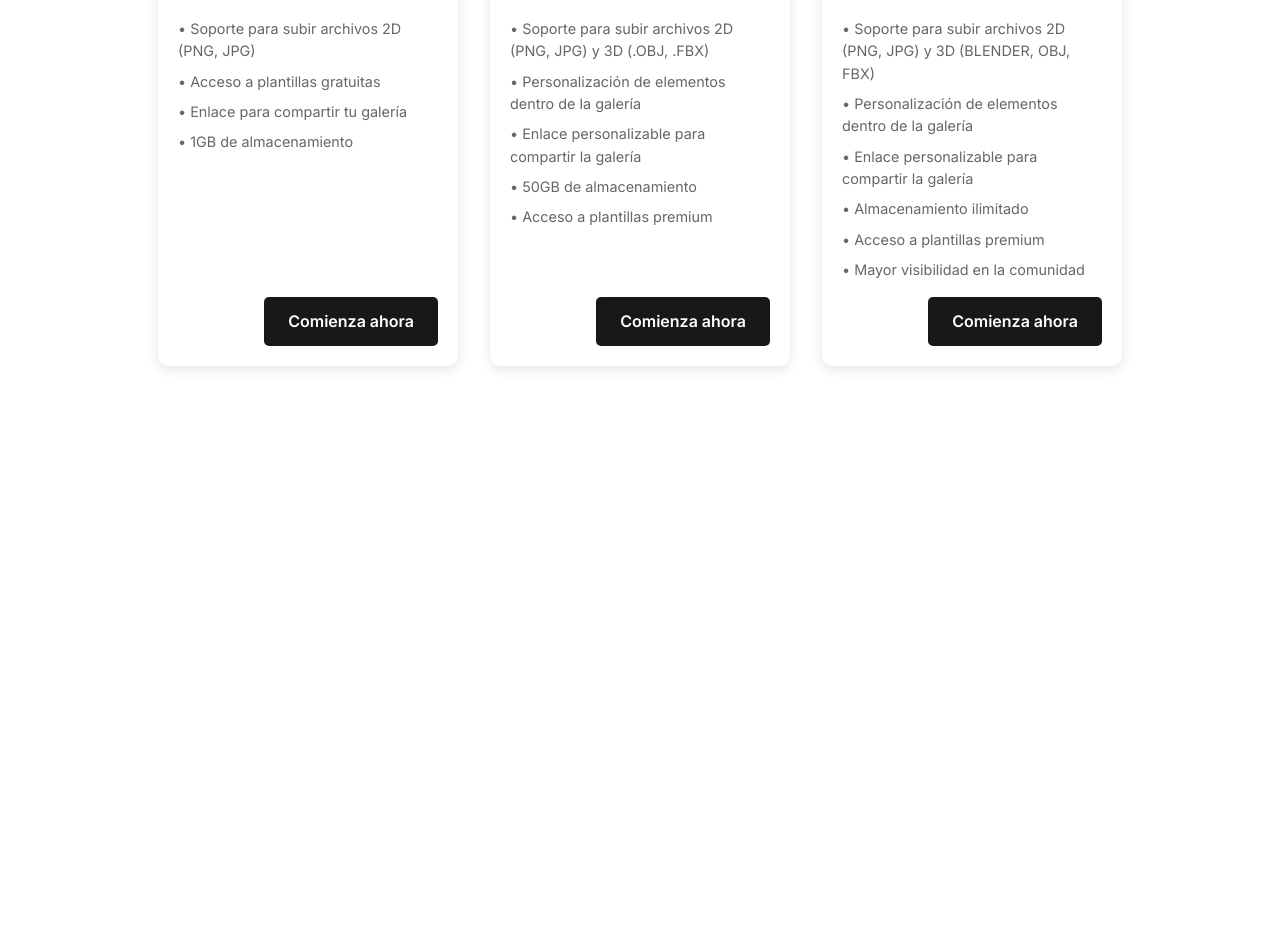
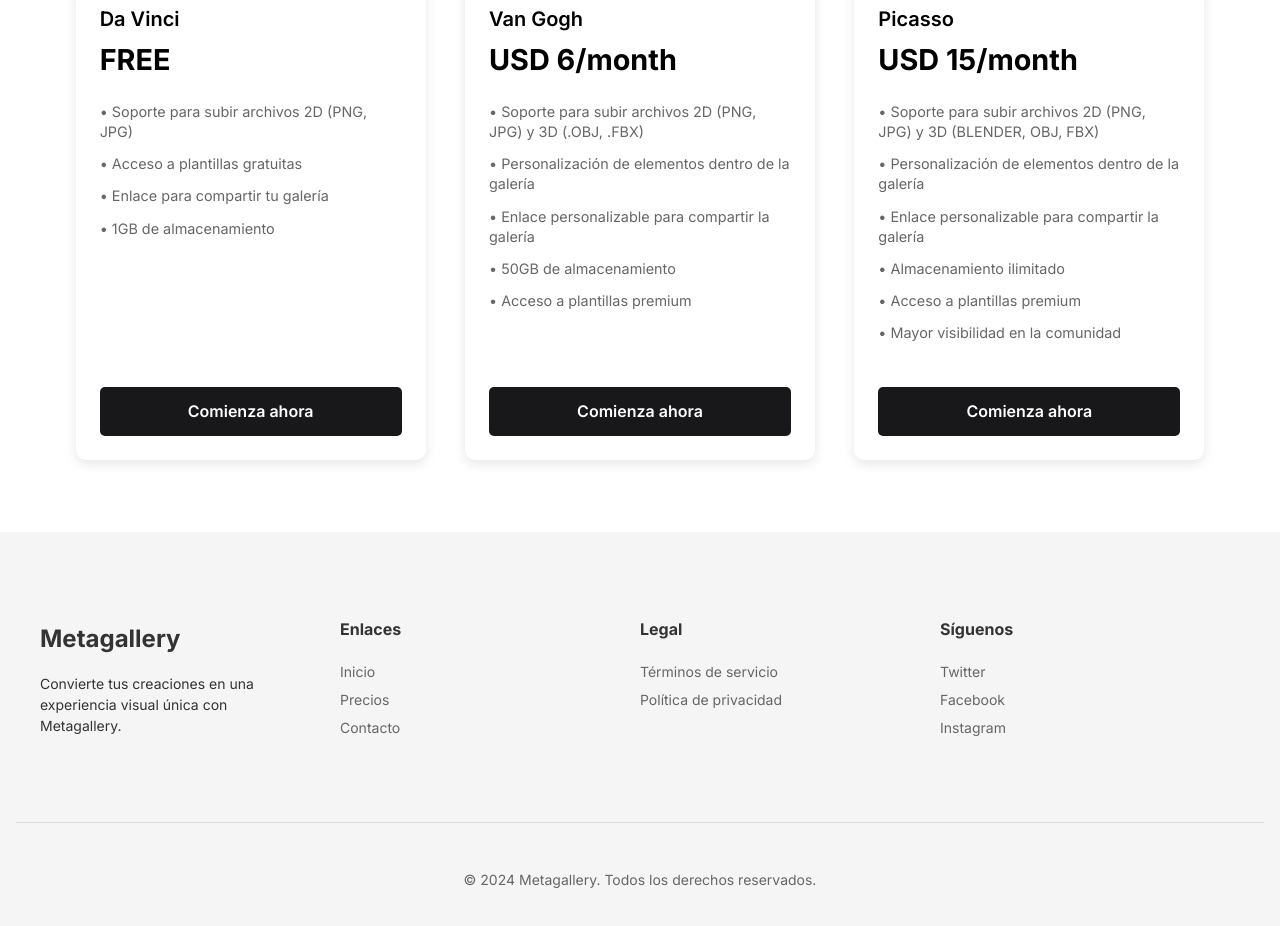
Before and after one commit to fisirc/metagallery, a React (Vite) app in the folder app/: page / in a window 1280 px wide. Shown: the part 1234-2160 px from the top of the page. Before the commit the page ends 1640 px from the top, so only its background shows below. Built offline with nearby package versions, Linux system fonts and the light colour scheme.

Commit message:
responsivity and footer

```diff
--- /dev/null
+++ b/app/src/components/Footer/Footer.module.css
@@ -0,0 +1,74 @@
+.footer {
+  background-color: #f5f5f5;
+  padding: 4rem 1rem 2rem;
+  color: #333;
+}
+
+.container {
+  max-width: 75rem;
+  margin: 0 auto;
+  display: flex;
+  flex-wrap: wrap;
+  justify-content: space-between;
+}
+
+.column {
+  flex: 1;
+  min-width: 200px;
+  margin-bottom: 2rem;
+}
+
+.title {
+  font-size: 1.5rem;
+  font-weight: bold;
+  margin-bottom: 1rem;
+}
+
+.description {
+  font-size: 0.875rem;
+  line-height: 1.5;
+}
+
+.subtitle {
+  font-size: 1rem;
+  font-weight: bold;
+  margin-bottom: 1rem;
+}
+
+.list {
+  list-style-type: none;
+  padding: 0;
+}
+
+.link {
+  color: #666;
+  text-decoration: none;
+  font-size: 0.875rem;
+  line-height: 2;
+}
+
+.link:hover {
+  color: #000;
+}
+
+.bottom {
+  border-top: 1px solid #ddd;
+  padding-top: 2rem;
+  margin-top: 2rem;
+  text-align: center;
+}
+
+.copyright {
+  font-size: 0.875rem;
+  color: #666;
+}
+
+@media (max-width: 768px) {
+  .container {
+    flex-direction: column;
+  }
+
+  .column {
+    margin-bottom: 2rem;
+  }
+}
--- /dev/null
+++ b/app/src/components/Footer/Footer.tsx
@@ -0,0 +1,45 @@
+import React from 'react';
+import styles from './Footer.module.css';
+
+export const Footer: React.FC = () => {
+  return (
+    <footer className={styles.footer}>
+      <div className={styles.container}>
+        <div className={styles.column}>
+          <h3 className={styles.title}>Metagallery</h3>
+          <p className={styles.description}>
+            Convierte tus creaciones en una <br></br>
+            experiencia visual única con<br></br>
+            Metagallery.
+          </p>
+        </div>
+        <div className={styles.column}>
+          <h4 className={styles.subtitle}>Enlaces</h4>
+          <ul className={styles.list}>
+            <li><a href="#" className={styles.link}>Inicio</a></li>
+            <li><a href="#" className={styles.link}>Precios</a></li>
+            <li><a href="#" className={styles.link}>Contacto</a></li>
+          </ul>
+        </div>
+        <div className={styles.column}>
+          <h4 className={styles.subtitle}>Legal</h4>
+          <ul className={styles.list}>
+            <li><a href="#" className={styles.link}>Términos de servicio</a></li>
+            <li><a href="#" className={styles.link}>Política de privacidad</a></li>
+          </ul>
+        </div>
+        <div className={styles.column}>
+          <h4 className={styles.subtitle}>Síguenos</h4>
+          <ul className={styles.list}>
+            <li><a href="#" className={styles.link}>Twitter</a></li>
+            <li><a href="#" className={styles.link}>Facebook</a></li>
+            <li><a href="#" className={styles.link}>Instagram</a></li>
+          </ul>
+        </div>
+      </div>
+      <div className={styles.bottom}>
+        <p className={styles.copyright}>&copy; 2024 Metagallery. Todos los derechos reservados.</p>
+      </div>
+    </footer>
+  );
+};
--- a/app/src/pages/Home/components/PricingCard.module.css
+++ b/app/src/pages/Home/components/PricingCard.module.css
@@ -1,43 +1,46 @@
 .card {
-  padding: 20px;
+  padding: clamp(1rem, 3vw, 1.5rem);
   border-radius: 10px;
   box-shadow: 0 4px 12px rgba(0, 0, 0, 0.1);
   background-color: #fff;
-  width: 300px;
+  width: 100%;
+  max-width: 350px;
+  margin: 0 auto;
   text-align: left;
   display: flex;
   flex-direction: column;
+  height: 100%;
 }
 
 .title {
-  font-size: 1.25rem;
+  font-size: clamp(1.1rem, 2.5vw, 1.25rem);
   font-weight: 600;
   margin: 0;
 }
 
 .price {
-  font-size: 1.80rem;
+  font-size: clamp(1.5rem, 3vw, 1.8rem);
   font-weight: 700;
   margin: 0.2rem 0;
 }
 
 .features {
-  font-size: 0.5rem;
   list-style-type: none;
   padding: 0;
-  margin: 0.5rem 0;
+  margin: 1rem 0;
+  flex-grow: 1;
 }
 
 .feature {
-  font-size: 0.9rem;
+  font-size: clamp(0.85rem, 2vw, 0.9rem);
   color: #666;
-  margin-bottom: 0.5rem;
+  margin-bottom: 0.75rem;
+  line-height: 1.4;
 }
 
 .button {
-  margin-top: auto;
   padding: 0.75rem 1.5rem;
-  font-size: 1rem;
+  font-size: clamp(0.875rem, 2vw, 1rem);
   font-weight: 600;
   color: #fff;
   background-color: #18181B;
@@ -45,10 +48,27 @@
   border-radius: 5px;
   cursor: pointer;
   transition: background-color 0.3s ease;
-  align-self: flex-end;
-  width: auto;
+  width: 100%;
+  text-align: center;
+  margin-top: 1rem;
 }
 
 .button:hover {
   background-color: #333;
 }
+
+@media (max-width: 768px) {
+  .card {
+    padding: 1.25rem;
+  }
+
+  .feature {
+    margin-bottom: 0.5rem;
+  }
+}
+
+@media (max-width: 480px) {
+  .card {
+    max-width: 100%;
+  }
+}
--- a/app/src/pages/Home/components/PricingSection.module.css
+++ b/app/src/pages/Home/components/PricingSection.module.css
@@ -1,28 +1,18 @@
 .pricingSection {
-  padding: 0rem 1rem;
-  max-width: 80%;
+  padding: 2rem 1rem;
+  width: 100%;
+  max-width: 1200px;
   margin: 0 auto;
-  display: flex;
-  align-items: center;
-  justify-content: center;
-}
-
-.imageContainer {
-  flex: 1;
-  display: flex;
-  justify-content: center;
-  height: 80vh;
 }
 
 .contentContainer {
-  flex: 2;
   text-align: center;
-  margin: 2.5rem;
-  margin-top: 0;
+  margin: 2.5rem auto;
+  padding: 0 1rem;
 }
 
 .title {
-  font-size: 2.5rem;
+  font-size: clamp(1.8rem, 4vw, 2.5rem);
   font-weight: bold;
   margin-bottom: 1rem;
   margin-top: 0;
@@ -31,14 +21,45 @@
 .description {
   max-width: 48rem;
   margin: 0 auto 3rem;
-  font-size: 1.125rem;
+  font-size: clamp(0.875rem, 2vw, 1.125rem);
   color: #666;
+  padding: 0 1rem;
 }
 
 .cardContainer {
   display: grid;
-  grid-template-columns: repeat(3, 1fr);
+  grid-template-columns: repeat(auto-fit, minmax(280px, 1fr));
   gap: 2rem;
   max-width: 100%;
   margin: 0 auto;
 }
+
+@media (max-width: 768px) {
+  .pricingSection {
+    padding: 1rem 0.5rem;
+  }
+
+  .contentContainer {
+    margin: 1.5rem auto;
+  }
+
+  .description {
+    margin-bottom: 2rem;
+  }
+
+  .cardContainer {
+    gap: 1.5rem;
+    padding: 0 1rem;
+  }
+}
+
+@media (max-width: 480px) {
+  .pricingSection {
+    padding: 1rem 0.25rem;
+  }
+
+  .cardContainer {
+    grid-template-columns: 1fr;
+    gap: 1rem;
+  }
+}
--- a/app/src/pages/Home/index.tsx
+++ b/app/src/pages/Home/index.tsx
@@ -1,11 +1,13 @@
+import { Footer } from "@/components/Footer/Footer";
 import { Header } from "./components/Header";
 import PricingSection from "./components/PricingCardSection";
 
-export const Home = () => {
-  return (
-    <>
+export const Home = () => (
+  <>
+    <main>
       <Header />
       <PricingSection />
-    </>
-  );
-};
+    </main>
+    <Footer />
+  </>
+);
```
